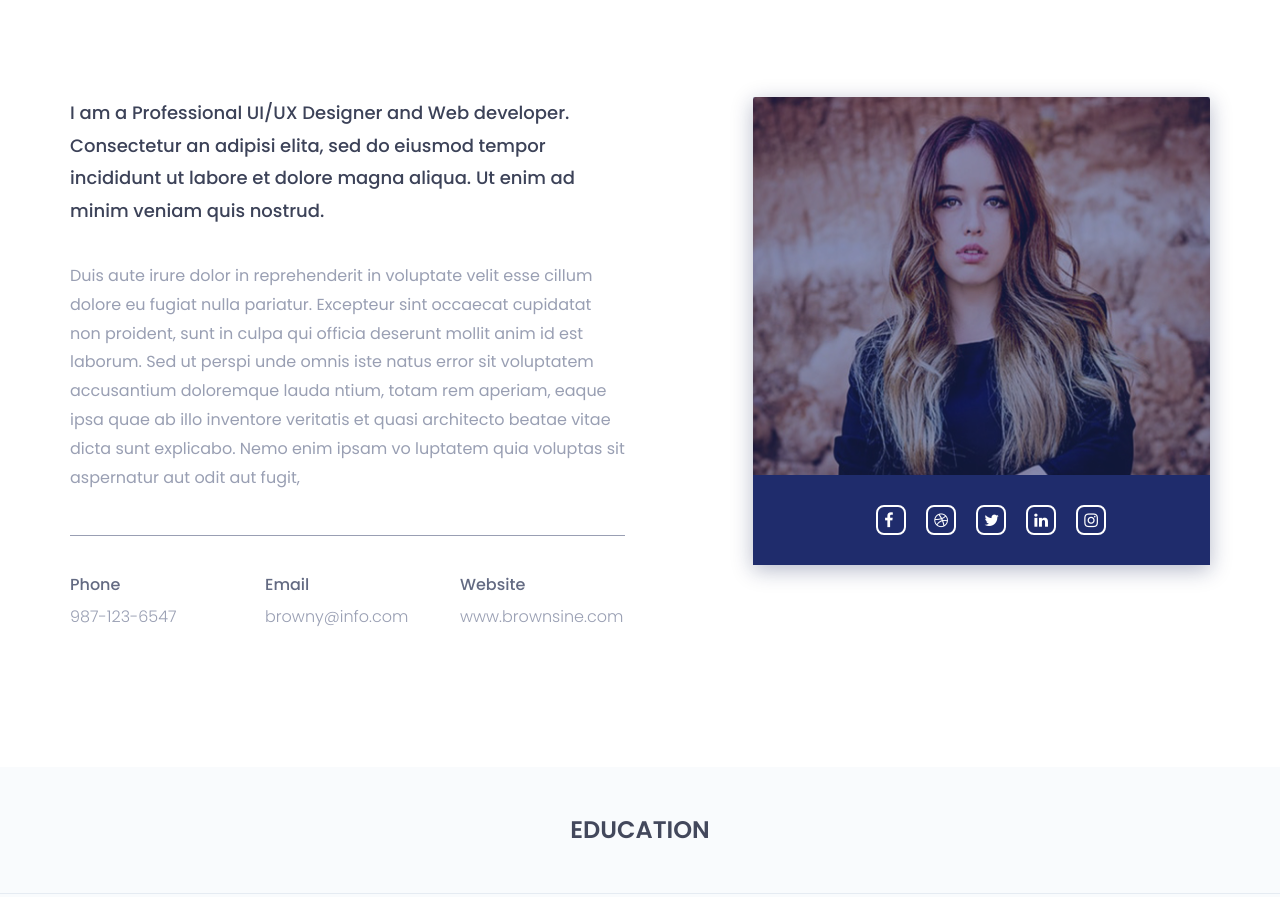
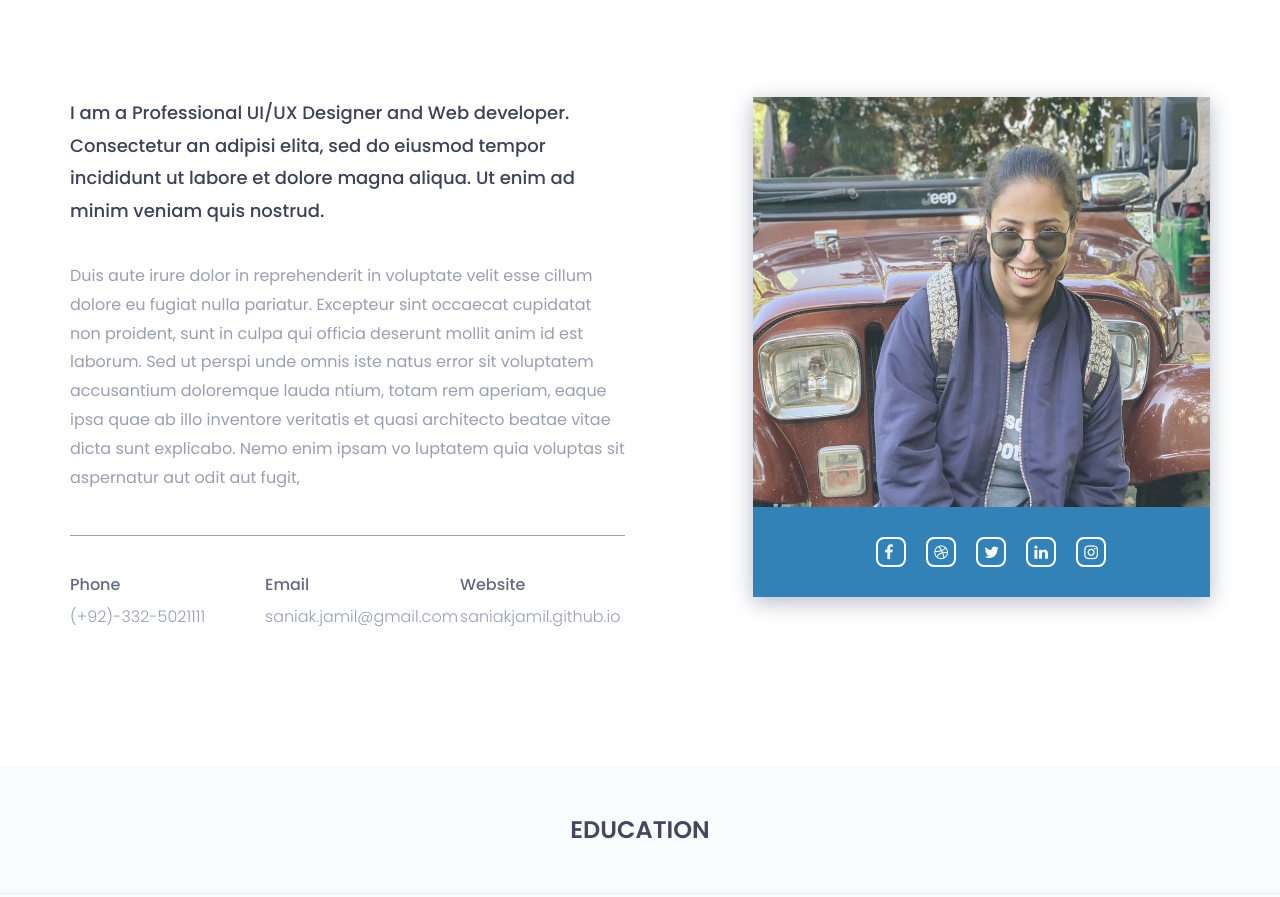
Before and after one commit to saniakjamil/saniakjamil.github.io, a plain HTML site: page index.html in a window 1280 px wide. Shown: the part 1020-1917 px from the top of the page. Drawn offline with nearby package versions, Linux system fonts and the light colour scheme.

Commit message:
added my image and links

```diff
--- a/assets/css/style.css
+++ b/assets/css/style.css
@@ -279,11 +279,11 @@ nav.navbar.bootsnav .navbar-toggle i{color: #d92cf9;}
     left:  0;
     width: 109%;
     height:  100%;
-    background: rgba(31,44,108,.3);
+    background: rgba(187, 225, 250, 0.2);
 }
 .single-about-img img {
     max-width: 500px;
-    height: 468px;
+    height: 500px;
 }
 .about-list-icon{
     display: flex;
@@ -294,7 +294,7 @@ nav.navbar.bootsnav .navbar-toggle i{color: #d92cf9;}
     left: 0;
     width: 109%;
     height: 90px;
-    background: #1f2c6c;
+    background: #3282b8;
 }
 /*.ab-list-icon */
 .about-list-icon ul {
--- a/index.html
+++ b/index.html
@@ -151,19 +151,19 @@
 								<div class="col-sm-4">
 									<div class="single-about-add-info">
 										<h3>phone</h3>
-										<p>987-123-6547</p>
+										<p>(+92)-332-5021111</p>
 									</div>
 								</div>
 								<div class="col-sm-4">
 									<div class="single-about-add-info">
 										<h3>email</h3>
-										<p>browny@info.com</p>
+										<p>saniak.jamil@gmail.com</p>
 									</div>
 								</div>
 								<div class="col-sm-4">
 									<div class="single-about-add-info">
 										<h3>website</h3>
-										<p>www.brownsine.com</p>
+										<p>saniakjamil.github.io</p>
 									</div>
 								</div>
 							</div>
@@ -171,11 +171,11 @@
 					</div>
 					<div class="col-sm-offset-1 col-sm-5">
 						<div class="single-about-img">
-							<img src="assets/images/about/profile_image.jpg" alt="profile_image">
+							<img src="assets/images/about/sania-profile.jpg" alt="profile_image">
 							<div class="about-list-icon">
 								<ul>
 									<li>
-										<a href="#">
+										<a href="https://www.facebook.com/sania.jamil.95">
 											<i class="fa fa-facebook" aria-hidden="true"></i>
 										</a>
 									</li><!-- / li -->
@@ -186,18 +186,18 @@
 
 									</li><!-- / li -->
 									<li>
-										<a href="#">
+										<a href="https://twitter.com/saniakjamiI">
 											<i class="fa fa-twitter" aria-hidden="true"></i>
 										</a>
 
 									</li><!-- / li -->
 									<li>
-										<a href="#">
+										<a href="https://www.linkedin.com/in/saniakjamil/">
 											<i class="fa fa-linkedin" aria-hidden="true"></i>
 										</a>
 									</li><!-- / li -->
 									<li>
-										<a href="#">
+										<a href="https://www.instagram.com/saniakjamil/">
 											<i class="fa fa-instagram" aria-hidden="true"></i>
 										</a>
 									</li><!-- / li -->
```
Also changed, not shown: assets/images/about/sania-profile.jpg (added).
